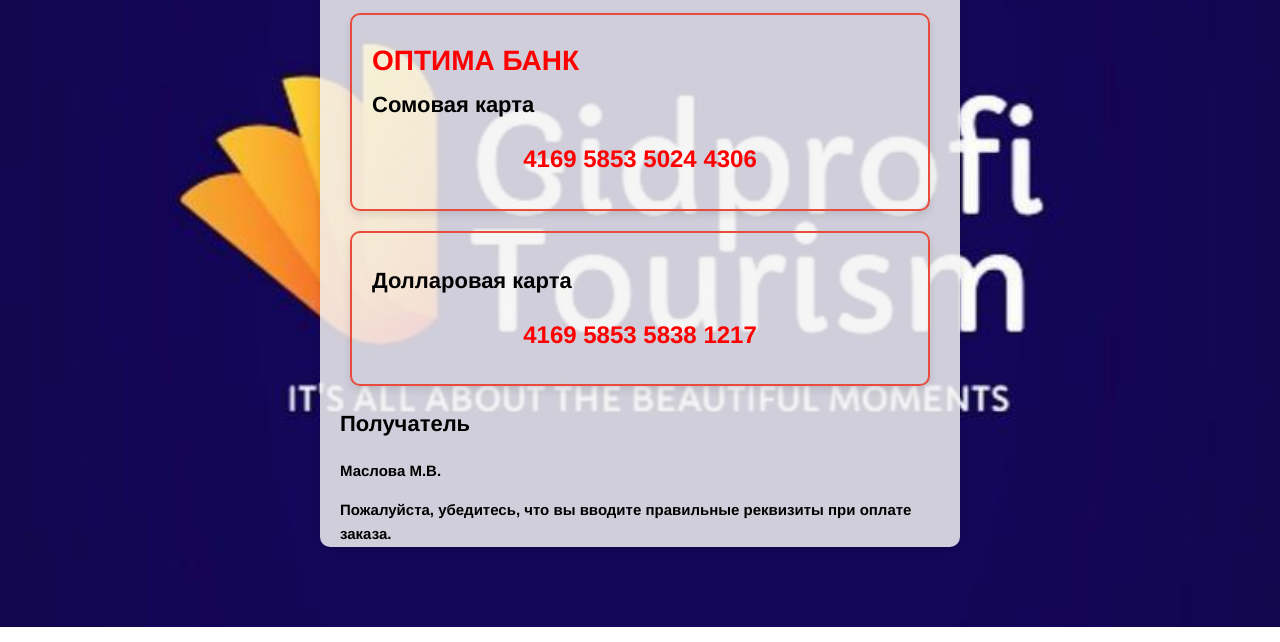
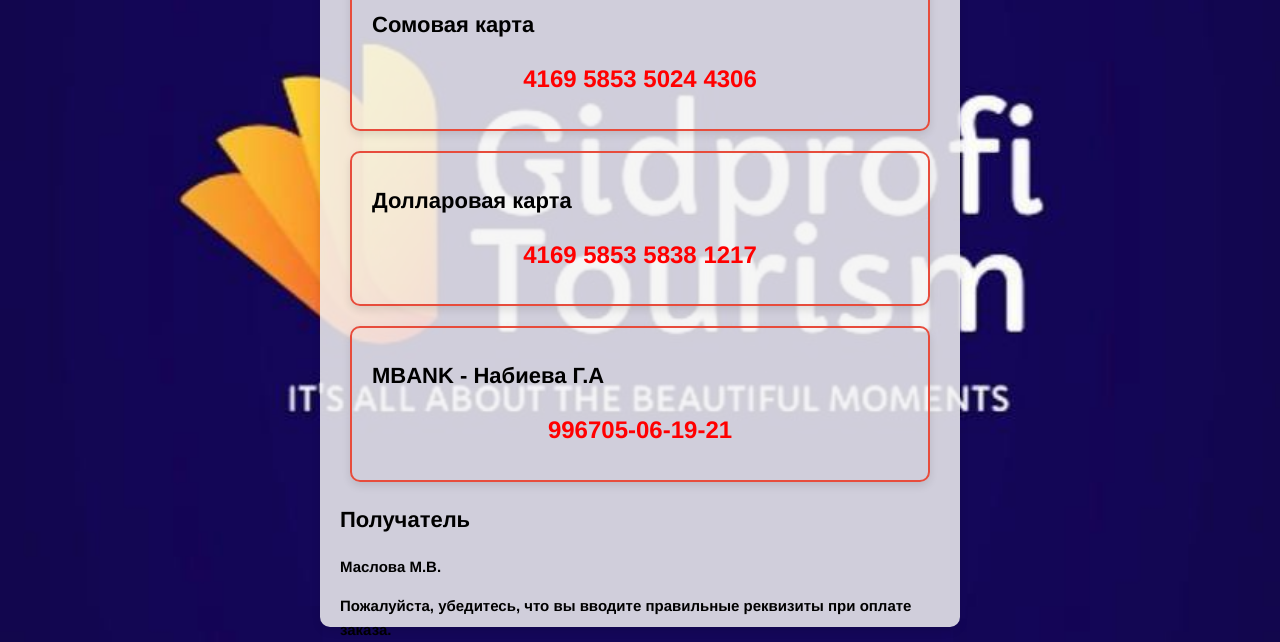
Before and after one commit to AdiZone2021/oplata, a plain HTML site: page index.html in a window 1280 px wide. Shown: the part 173-815 px from the top of the page. Drawn offline with Linux system fonts and the light colour scheme.

Commit message:
Add files via upload

```diff
--- a/css/style.css
+++ b/css/style.css
@@ -23,7 +23,7 @@
 .requisites {
     max-width: 600px;
     width: 96%; /* Занимает всю ширину контейнера */
-    height: 75%; /* Занимает всю высоту контейнера */
+    height: 95%; /* Занимает всю высоту контейнера */
     position: absolute;
     top: 50%;
     left: 50%;
--- a/index.html
+++ b/index.html
@@ -22,11 +22,13 @@
                     <h3>Долларовая карта</h3>
                     <p class="card-number">4169 5853 5838 1217</p>
                 </div>
+                <div class="card">
+                    <h3>MBANK - Набиева Г.А</h3>
+                    <p class="card-number">996705-06-19-21</p>
+                </div>
             </div>
-
             <h3>Получатель</h3>
             <p>Маслова М.В.</p>
-
             <p>Пожалуйста, убедитесь, что вы вводите правильные реквизиты при оплате заказа.</p>
         </div>
     </div>
```
